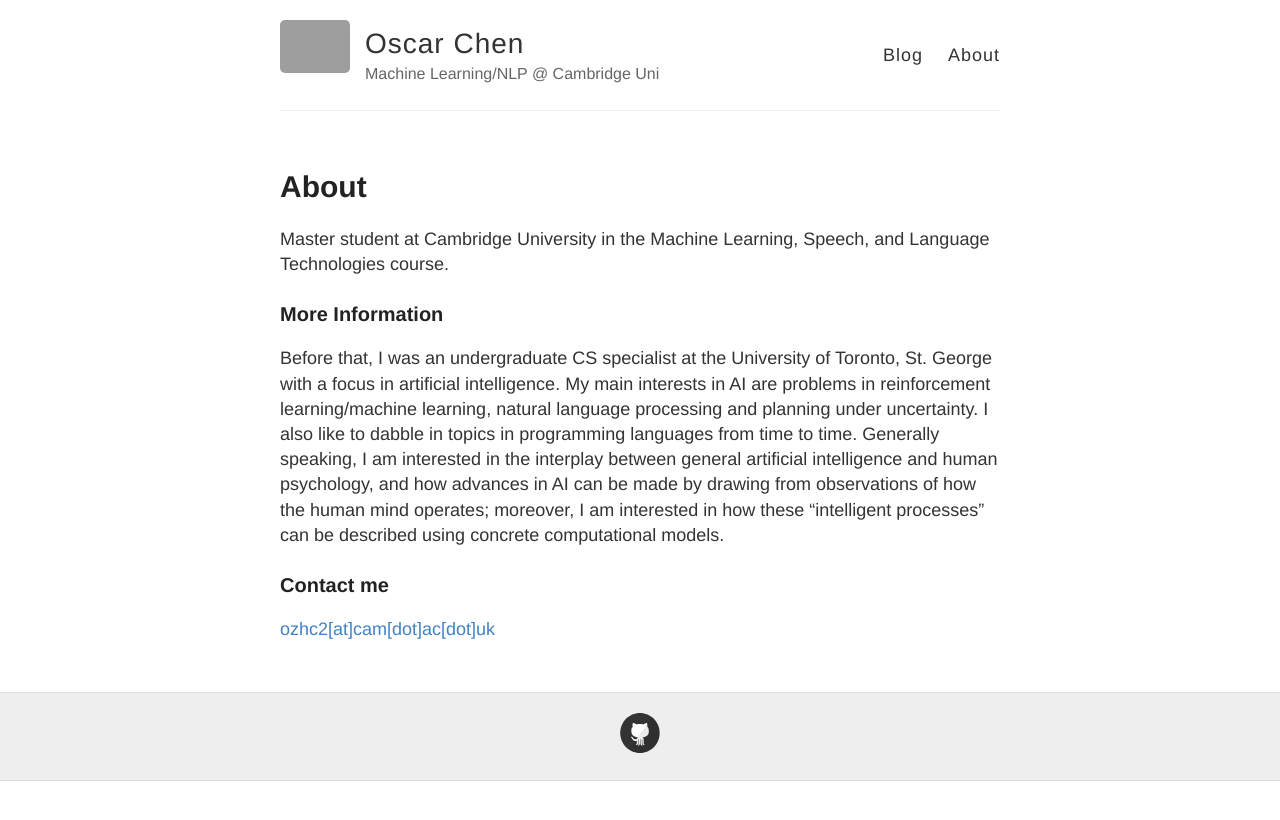
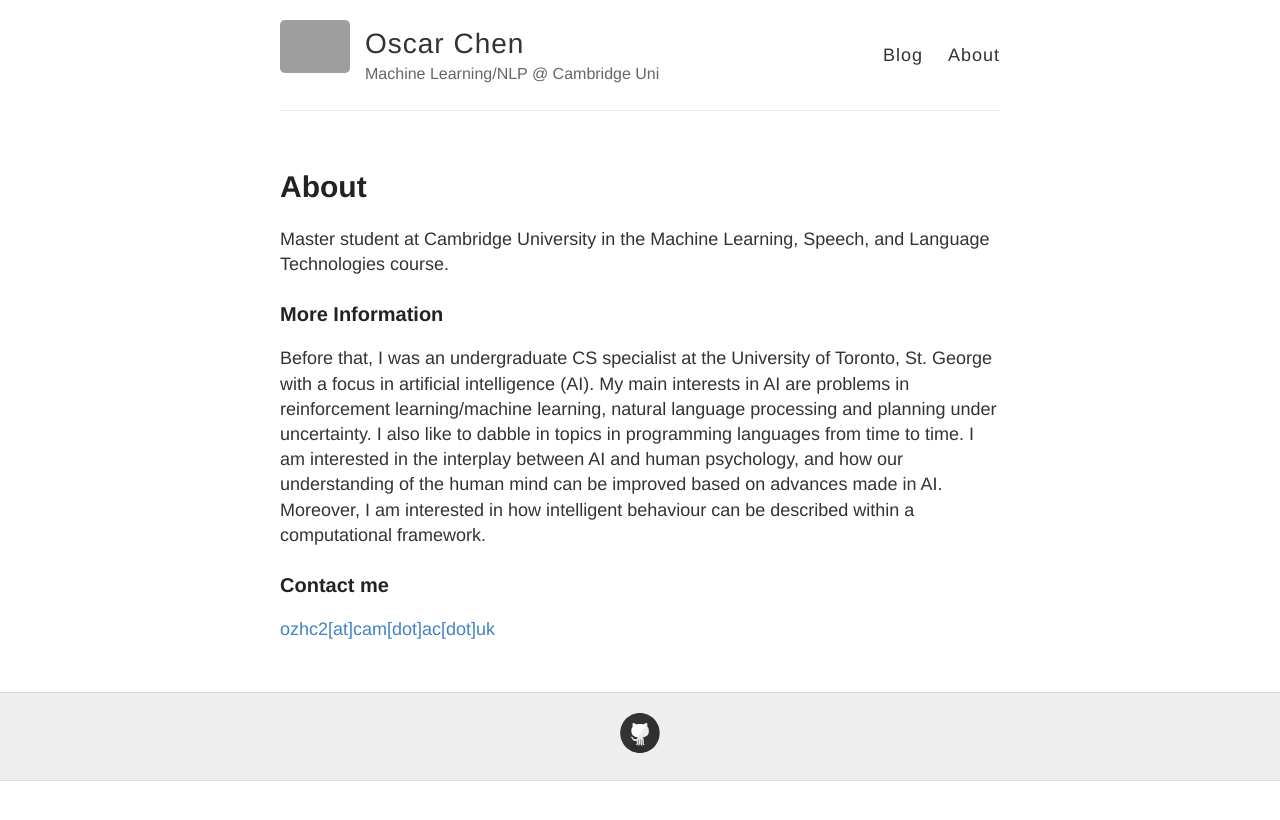
Before and after one commit to osczen/osczen.github.io, a Jekyll site: the page built from about.md, in a window 1280 px wide. Shown: the top 820 px of the page. Built offline with Jekyll 4.4.1, drawn with Linux system fonts in a browser that asks for light colours; grey boxes are pictures that could not be loaded.

Commit message:
Update about.md

```diff
--- a/about.md
+++ b/about.md
@@ -7,7 +7,8 @@ permalink: /about/
 Master student at Cambridge University in the Machine Learning, Speech, and Language Technologies course.
 
 ### More Information
-Before that, I was an undergraduate CS specialist at the University of Toronto, St. George with a focus in artificial intelligence. My main interests in AI are problems in reinforcement learning/machine learning, natural language processing and planning under uncertainty. I also like to dabble in topics in programming languages from time to time. Generally speaking, I am interested in the interplay between general artificial intelligence and human psychology, and how advances in AI can be made by drawing from observations of how the human mind operates; moreover, I am interested in how these "intelligent processes" can be described using concrete computational models.
+Before that, I was an undergraduate CS specialist at the University of Toronto, St. George with a focus in artificial intelligence (AI). My main interests in AI are problems in reinforcement learning/machine learning, natural language processing and planning under uncertainty. I also like to dabble in topics in programming languages from time to time. I am interested in the interplay between AI and human psychology, and how our understanding of the human mind can be improved based on advances made in AI. Moreover, I am interested in how intelligent behaviour can be described within a computational framework.
+
 ### Contact me
 
 [ozhc2[at]cam[dot]ac[dot]uk](mailto:ozhc2@cam.ac.uk)
```
